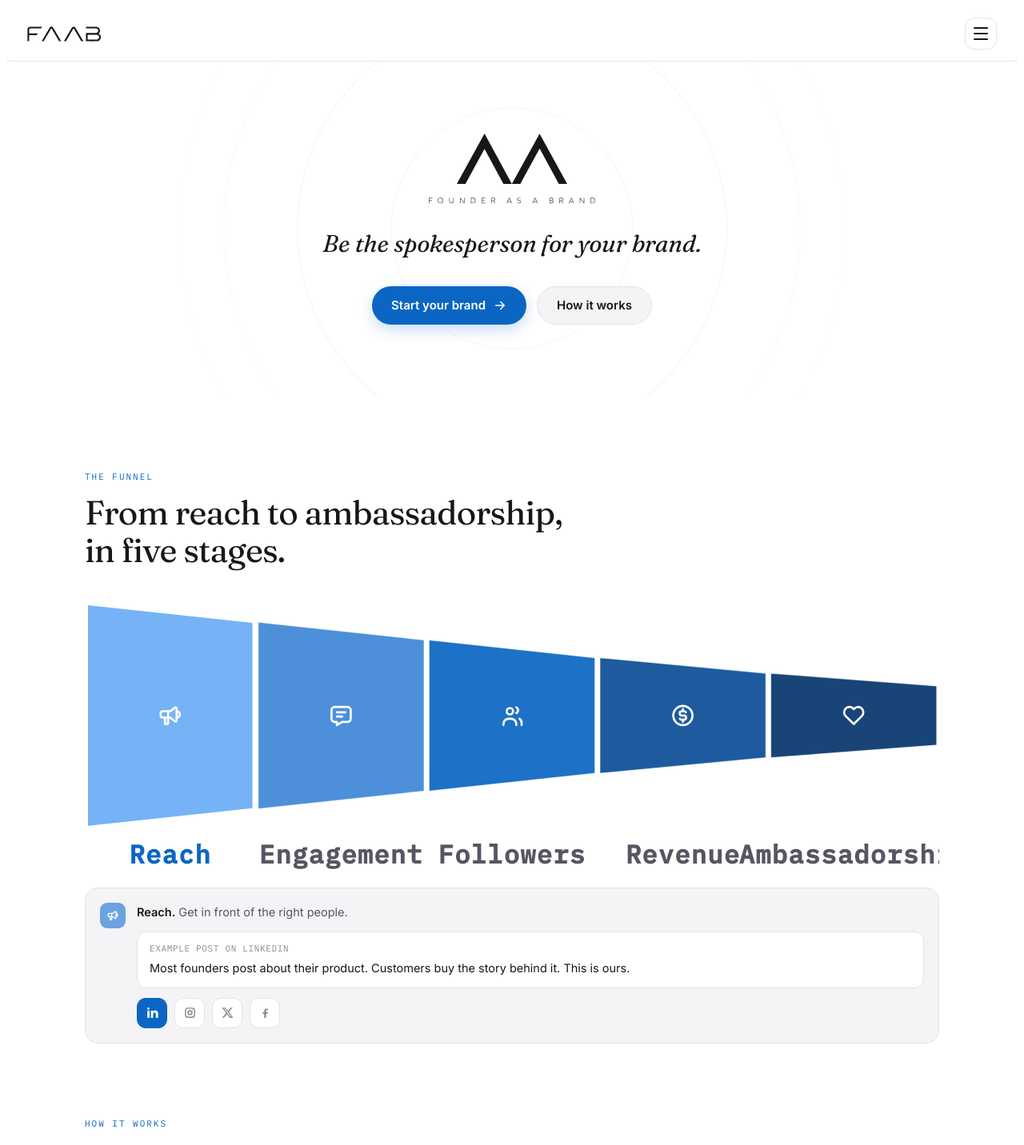
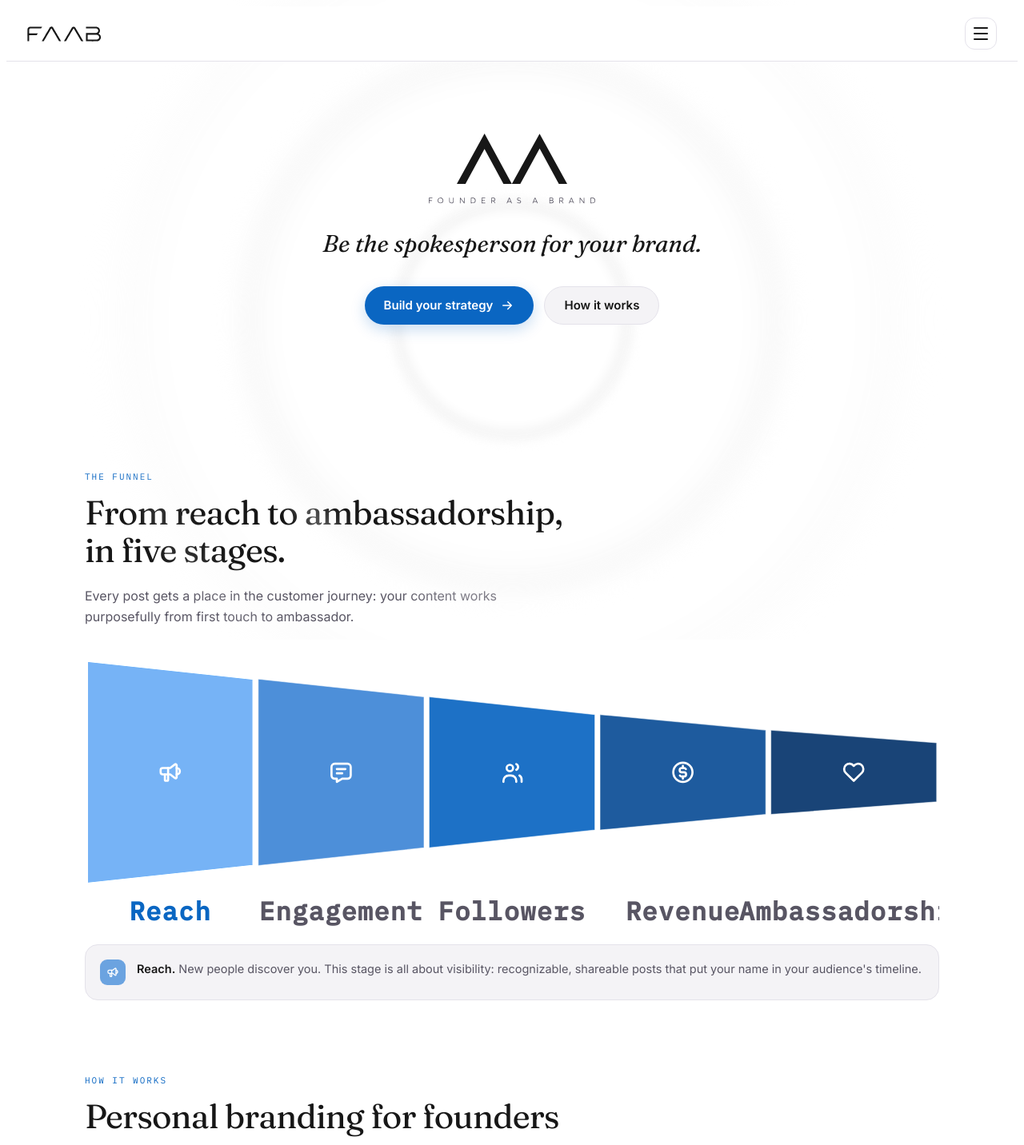
Before and after one commit to Fliimedia/Faab, a React (Vite) app: page / in a window 1280 px wide. Shown: the top 1432 px of the page at 80% size. Built offline with nearby package versions, Linux system fonts and the light colour scheme.

Commit message:
3D page ripple with tap bursts, journey per funnel phase, new CTA text, footer cleanup

```diff
--- a/faab.jsx
+++ b/faab.jsx
@@ -84,11 +84,11 @@ const Logo = {
 // ---------- i18n ----------
 const STR = {
   nl: {
-    start_brand: 'Start je merk', cta_how: 'Hoe het werkt',
+    start_brand: 'Bouw je strategie', cta_how: 'Hoe het werkt',
     hero_slogan: 'Wees de woordvoerder van je merk.',
-    nav_home: 'Home', nav_how: 'Hoe het werkt', nav_channels: 'Kanalen', nav_cms: 'CMS', nav_start: 'Start je merk',
+    nav_home: 'Home', nav_how: 'Hoe het werkt', nav_channels: 'Kanalen', nav_cms: 'CMS', nav_start: 'Bouw je strategie',
     eb_funnel: 'De funnel', funnel_h2a: 'Van bereik tot ambassadeurschap,', funnel_h2b: 'in vijf fasen.',
-    fn_example: 'Voorbeeldpost op',
+    funnel_lede: 'Elke post krijgt een plek in de klantreis: zo werkt je content gericht van eerste kennismaking naar ambassadeur.',
     eb_flow: 'Hoe het werkt', flow_h2: 'Personal branding voor founders',
     flow_lede: 'Keur posts simpelweg goed of af. Onze AI signaleert trending onderwerpen in jouw niche en zet kant-en-klare posts voor je klaar, op basis van jouw stijl, stem, persoonlijkheid en doelen.',
     eb_channels: 'Kanalen', channels_h2a: 'Een stem,', channels_h2b: 'vier kanalen.',
@@ -98,7 +98,6 @@ const STR = {
     rv3_t: 'Akkoord', rv3_d: 'Goedkeuren, aanpassen of afwijzen. Zonder jouw akkoord gaat niets live.',
     eb_contact: 'Contact', contact_h2a: 'Praat met ons over', contact_h2b: 'jouw founder-merk.',
     foot_tag: 'Founders zijn hun merk.', foot_app: 'App', foot_learn: 'Kanalen', foot_contact: 'Contact', foot_the_funnel: 'De funnel',
-    foot_base: 'FAAB. Gebouwd voor founders die met intentie posten.',
     lang_word: 'Taal',
     // onboarding
     ob_title: 'Start je merk', ob_ind_account: 'Account', ob_ind_channels: 'Kanalen', ob_ind_brand: 'Merk',
@@ -147,11 +146,11 @@ const STR = {
     ch_back: 'Alle kanalen', ch_cta: 'Start je merk op', example_word: 'Voorbeeld',
   },
   en: {
-    start_brand: 'Start your brand', cta_how: 'How it works',
+    start_brand: 'Build your strategy', cta_how: 'How it works',
     hero_slogan: 'Be the spokesperson for your brand.',
-    nav_home: 'Home', nav_how: 'How it works', nav_channels: 'Channels', nav_cms: 'CMS', nav_start: 'Start your brand',
+    nav_home: 'Home', nav_how: 'How it works', nav_channels: 'Channels', nav_cms: 'CMS', nav_start: 'Build your strategy',
     eb_funnel: 'The funnel', funnel_h2a: 'From reach to ambassadorship,', funnel_h2b: 'in five stages.',
-    fn_example: 'Example post on',
+    funnel_lede: 'Every post gets a place in the customer journey: your content works purposefully from first touch to ambassador.',
     eb_flow: 'How it works', flow_h2: 'Personal branding for founders',
     flow_lede: 'Simply approve or reject posts. Our AI signals trending niche topics and prepares ready made posts for you, based on your style, voice, personality and goals.',
     eb_channels: 'Channels', channels_h2a: 'One voice,', channels_h2b: 'four channels.',
@@ -161,7 +160,6 @@ const STR = {
     rv3_t: 'Approval', rv3_d: 'Approve, adjust or reject. Nothing goes live without your sign-off.',
     eb_contact: 'Contact', contact_h2a: 'Talk to us about', contact_h2b: 'your founder brand.',
     foot_tag: 'Founders are their brand.', foot_app: 'App', foot_learn: 'Channels', foot_contact: 'Contact', foot_the_funnel: 'The funnel',
-    foot_base: 'FAAB. Built for founders who post with intent.',
     lang_word: 'Language',
     ob_title: 'Start your brand', ob_ind_account: 'Account', ob_ind_channels: 'Channels', ob_ind_brand: 'Brand',
     ob_choice_h: 'How do you want to start?',
@@ -216,11 +214,11 @@ const WD = { nl: ['Ma', 'Di', 'Wo', 'Do', 'Vr', 'Za', 'Zo'], en: ['Mo', 'Tu', 'W
 
 // ---------- Funnel (with icons) ----------
 const FUNNEL = [
-  { id: 'reach', n: '01', ic: I.megaphone, t: { nl: 'Bereik', en: 'Reach' }, d: { nl: 'Kom in beeld bij de juiste mensen.', en: 'Get in front of the right people.' }, intent: 'maximize reach and get discovered by new people', c: '#6BA3E0', w: 100 },
-  { id: 'engagement', n: '02', ic: I.message, t: { nl: 'Interactie', en: 'Engagement' }, d: { nl: 'Zet views om in gesprek.', en: 'Turn views into conversation.' }, intent: 'spark comments, replies and conversation', c: '#3E86D6', w: 84 },
-  { id: 'followers', n: '03', ic: I.users, t: { nl: 'Volgers', en: 'Followers' }, d: { nl: 'Bouw een publiek dat terugkomt.', en: 'Build an audience that returns.' }, intent: 'give a clear reason to follow and come back', c: '#0A66C2', w: 68 },
-  { id: 'revenue', n: '04', ic: I.coin, t: { nl: 'Omzet', en: 'Revenue' }, d: { nl: 'Zet vertrouwen om in pipeline.', en: 'Turn trust into pipeline.' }, intent: 'build trust that softly leads to inbound and sales', c: '#0B4E96', w: 52 },
-  { id: 'ambassadorship', n: '05', ic: I.heart, t: { nl: 'Ambassadeurschap', en: 'Ambassadorship' }, d: { nl: 'Volgers verspreiden je merk.', en: 'Followers carry your brand.' }, intent: 'make existing fans want to share and advocate', c: '#06356C', w: 38 },
+  { id: 'reach', n: '01', ic: I.megaphone, t: { nl: 'Bereik', en: 'Reach' }, d: { nl: 'Kom in beeld bij de juiste mensen.', en: 'Get in front of the right people.' }, intent: 'maximize reach and get discovered by new people', j: { nl: 'Nieuwe mensen ontdekken je. In deze fase draait alles om zichtbaarheid: herkenbare, deelbare posts die je naam in de tijdlijn van je doelgroep zetten.', en: 'New people discover you. This stage is all about visibility: recognizable, shareable posts that put your name in your audience\u0027s timeline.' }, c: '#6BA3E0', w: 100 },
+  { id: 'engagement', n: '02', ic: I.message, t: { nl: 'Interactie', en: 'Engagement' }, d: { nl: 'Zet views om in gesprek.', en: 'Turn views into conversation.' }, intent: 'spark comments, replies and conversation', j: { nl: 'Kijkers worden deelnemers. Je posts nodigen uit tot reacties en gesprek, en elk gesprek vergroot je bereik en geloofwaardigheid.', en: 'Viewers become participants. Your posts invite comments and conversation, and every conversation grows your reach and credibility.' }, c: '#3E86D6', w: 84 },
+  { id: 'followers', n: '03', ic: I.users, t: { nl: 'Volgers', en: 'Followers' }, d: { nl: 'Bouw een publiek dat terugkomt.', en: 'Build an audience that returns.' }, intent: 'give a clear reason to follow and come back', j: { nl: 'Wie vaker waarde ziet, wil niets meer missen. Consistentie en herkenbaarheid zetten losse kijkers om in vaste volgers.', en: 'Whoever sees value repeatedly does not want to miss out. Consistency and recognizability turn loose viewers into loyal followers.' }, c: '#0A66C2', w: 68 },
+  { id: 'revenue', n: '04', ic: I.coin, t: { nl: 'Omzet', en: 'Revenue' }, d: { nl: 'Zet vertrouwen om in pipeline.', en: 'Turn trust into pipeline.' }, intent: 'build trust that softly leads to inbound and sales', j: { nl: 'Vertrouwen wordt omzet. Volgers die je expertise kennen, veranderen in aanvragen en klanten zodra je aanbod voorbijkomt.', en: 'Trust becomes revenue. Followers who know your expertise turn into inquiries and clients the moment your offer passes by.' }, c: '#0B4E96', w: 52 },
+  { id: 'ambassadorship', n: '05', ic: I.heart, t: { nl: 'Ambassadeurschap', en: 'Ambassadorship' }, d: { nl: 'Volgers verspreiden je merk.', en: 'Followers carry your brand.' }, intent: 'make existing fans want to share and advocate', j: { nl: 'Klanten en fans dragen je merk verder. Ze delen, taggen en bevelen aan, en brengen zo de volgende lichting bereik binnen.', en: 'Clients and fans carry your brand onward. They share, tag and recommend, bringing in the next wave of reach.' }, c: '#06356C', w: 38 },
 ];
 const phaseById = (id) => FUNNEL.find((f) => f.id === id) || FUNNEL[0];
 
@@ -412,6 +410,13 @@ export default function App() {
   const [intro, setIntro] = useState(true);
   const [view, setView] = useState('home'); // home | channel:<id> | onboarding | cms
   const [menu, setMenu] = useState(false);
+  const [bursts, setBursts] = useState([]);
+  function onBgTap(e) {
+    if (e.target.closest('button, a, input, textarea, select, label, [role="button"], .panel, .fnote, .ch-post-big, .cms, .topbar, .menu')) return;
+    const id = uid();
+    setBursts((b) => [...b.slice(-2), { id, x: e.clientX, y: e.clientY }]);
+    setTimeout(() => setBursts((b) => b.filter((x) => x.id !== id)), 1700);
+  }
 
   const [user, setUser] = useState(null); // { email, name }
   const [brand, setBrand] = useState(emptyBrand());
@@ -652,8 +657,13 @@ Write in ${langName(lang)}. Rules:
   ];
 
   return (
-    <div className="faab">
+    <div className="faab" onClick={onBgTap}>
       <style>{CSS}</style>
+
+      <div className="ripple-layer" aria-hidden="true">
+        <div className="ripple-center"><span /><span /><span /><span /></div>
+        {bursts.map((b) => <span key={b.id} className="ripple-burst" style={{ left: b.x + 'px', top: b.y + 'px' }} />)}
+      </div>
 
       {intro && (
         <div className="intro" onClick={() => setIntro(false)}>
@@ -728,7 +738,6 @@ Write in ${langName(lang)}. Rules:
             </div>
           </div>
           <div className="foot-base">
-            <span>{t('foot_base')}</span>
             <div className="lang-toggle" role="group" aria-label={t('lang_word')}>
               <button className={lang === 'nl' ? 'lang-on' : ''} onClick={() => setLang('nl')}>NL</button>
               <button className={lang === 'en' ? 'lang-on' : ''} onClick={() => setLang('en')}>EN</button>
@@ -743,11 +752,9 @@ Write in ${langName(lang)}. Rules:
 // ---------- Home ----------
 function FunnelViz({ t, lang }) {
   const [phase, setPhase] = useState('reach');
-  const [exCh, setExCh] = useState('linkedin');
   const W = 1000, H = 330, cy = 145, labelY = 318, segW = W / FUNNEL.length;
   const hs = [...FUNNEL.map((f) => f.w * 2.6), FUNNEL[FUNNEL.length - 1].w * 2.6 * 0.7];
   const f = FUNNEL.find((x) => x.id === phase) || FUNNEL[0];
-  const ch = channelById(exCh);
   return (
     <div className="hfunnel">
       <svg className="bowtie" viewBox={`0 0 ${W} ${H}`} role="group" aria-label={t('eb_funnel')}>
@@ -771,18 +778,7 @@ function FunnelViz({ t, lang }) {
       <div className="fnote">
         <span className="fnote-ic" style={{ background: f.c }}>{f.ic({ width: 16, height: 16 })}</span>
         <div className="fnote-body">
-          <p className="fnote-d"><b>{f.t[lang]}.</b> {f.d[lang]}</p>
-          <div className="fnote-ex">
-            <span className="fnote-ex-label">{t('fn_example')} {ch.name}</span>
-            <p className="fnote-ex-copy">{ch.ex[phase][lang]}</p>
-          </div>
-          <div className="fnote-channels">
-            {CHANNELS.map((c) => (
-              <button key={c.id} className={'fch' + (exCh === c.id ? ' fch-on' : '')} style={{ '--cc': c.c }} onClick={() => setExCh(c.id)} aria-label={c.name} aria-pressed={exCh === c.id}>
-                {c.ic({ width: 17, height: 17 })}
-              </button>
-            ))}
-          </div>
+          <p className="fnote-d"><b>{f.t[lang]}.</b> {f.j[lang]}</p>
         </div>
       </div>
     </div>
@@ -795,7 +791,6 @@ function Home({ t, lang, go }) {
   return (
     <main>
       <section className="hero wrap">
-        <div className="hero-ripple" aria-hidden="true"><span /><span /><span /><span /></div>
         {Logo.mark({ className: 'hero-mark' })}
         {Logo.subline({ className: 'hero-subline' })}
         <p className="tagline">{t('hero_slogan')}</p>
@@ -808,6 +803,7 @@ function Home({ t, lang, go }) {
       <section id="funnel" className="sect wrap">
         <div className="eyebrow">{t('eb_funnel')}</div>
         <h2 className="h2">{t('funnel_h2a')}<br className="bk" /> {t('funnel_h2b')}</h2>
+        <p className="sect-lede">{t('funnel_lede')}</p>
         <FunnelViz t={t} lang={lang} />
       </section>
 
@@ -1648,12 +1644,19 @@ const CSS = `
 .hero { position:relative; overflow:hidden; padding-top:90px; padding-bottom:90px; text-align:center; display:flex; flex-direction:column; align-items:center; }
 .hero-mark { position:relative; z-index:1; width:min(138px,31vw); height:auto; color:var(--ink); animation:fadeUp .8s ease both; }
 .hero-subline { position:relative; z-index:1; width:min(210px,47vw); height:auto; color:var(--mut); margin-top:16px; animation:fadeUp .8s ease .15s both; }
-.hero-ripple { position:absolute; inset:0; display:flex; align-items:center; justify-content:center; pointer-events:none; }
-.hero-ripple span { position:absolute; width:340px; height:340px; border-radius:50%; border:1.5px solid var(--paper); box-shadow:0 0 0 1px rgba(23,23,23,0.015) inset; animation:ripple 7s ease-out infinite; }
-.hero-ripple span:nth-child(2) { animation-delay:1.75s; }
-.hero-ripple span:nth-child(3) { animation-delay:3.5s; }
-.hero-ripple span:nth-child(4) { animation-delay:5.25s; }
-@keyframes ripple { 0% { transform:scale(.45); opacity:0; } 18% { opacity:1; } 100% { transform:scale(2.5); opacity:0; } }
+.ripple-layer { position:fixed; inset:0; pointer-events:none; overflow:hidden; z-index:0; }
+.ripple-center { position:absolute; inset:0; display:flex; align-items:center; justify-content:center; }
+.ripple-center span { position:absolute; width:min(420px,80vw); height:min(420px,80vw); border-radius:50%;
+  background:radial-gradient(circle, rgba(0,0,0,0) 56%, rgba(23,23,23,0.045) 65%, rgba(255,255,255,0.9) 71%, rgba(23,23,23,0.028) 77%, rgba(0,0,0,0) 84%);
+  filter:blur(6px); opacity:0; animation:ripple3d 10s ease-out infinite; }
+.ripple-center span:nth-child(2) { animation-delay:2.5s; }
+.ripple-center span:nth-child(3) { animation-delay:5s; }
+.ripple-center span:nth-child(4) { animation-delay:7.5s; }
+@keyframes ripple3d { 0% { transform:scale(0.22); opacity:0; } 14% { opacity:1; } 100% { transform:scale(3); opacity:0; } }
+.ripple-burst { position:absolute; width:240px; height:240px; margin-left:-120px; margin-top:-120px; border-radius:50%;
+  background:radial-gradient(circle, rgba(0,0,0,0) 52%, rgba(23,23,23,0.07) 63%, rgba(255,255,255,0.95) 70%, rgba(23,23,23,0.045) 77%, rgba(0,0,0,0) 85%);
+  filter:blur(4px); opacity:0; animation:rippleBurst 1.6s ease-out forwards; }
+@keyframes rippleBurst { 0% { transform:scale(0.12); opacity:0; } 16% { opacity:1; } 100% { transform:scale(2.4); opacity:0; } }
 .tagline { font-family:'Fraunces',serif; font-style:italic; font-size:clamp(19px,3.4vw,30px); color:var(--ink); margin:30px auto 34px; max-width:26ch; line-height:1.3; text-wrap:balance; position:relative; z-index:1; }
 .hero-cta { display:flex; gap:13px; justify-content:center; flex-wrap:wrap; position:relative; z-index:1; }
 
@@ -1677,10 +1680,6 @@ const CSS = `
 .fnote-body { display:flex; flex-direction:column; gap:12px; min-width:0; flex:1; }
 .fnote-d { margin:0; color:var(--mut); font-size:14.5px; line-height:1.6; }
 .fnote-d b { color:var(--ink); font-weight:600; }
-.fnote-ex { background:var(--white); border:1px solid var(--line); border-radius:12px; padding:13px 15px; }
-.fnote-ex-label { font-family:'IBM Plex Mono',monospace; font-size:11px; letter-spacing:0.06em; color:var(--dim); text-transform:uppercase; display:block; margin-bottom:6px; }
-.fnote-ex-copy { margin:0; font-size:14.5px; line-height:1.6; }
-.fnote-channels { display:flex; gap:9px; }
 .fch { width:38px; height:38px; border-radius:11px; border:1px solid var(--line); background:var(--white); color:var(--dim); display:inline-flex; align-items:center; justify-content:center; transition:color .15s, border-color .15s, transform .12s; }
 .fch:hover { transform:translateY(-1px); color:var(--cc); }
 .fch-on { color:#fff; background:var(--cc); border-color:var(--cc); }
@@ -1952,7 +1951,7 @@ const CSS = `
   .menu, .menu-item, .burger-bar, .fold-chev { transition:none; }
   .lockup-anim .lockup-word { animation:none; clip-path:none; }
   .lockup-anim .lockup-sub { animation:none; opacity:1; }
-  .hero-ripple span { animation:none; opacity:0.5; }
+  .ripple-center span, .ripple-burst { animation:none; opacity:0; }
   .intro { animation-duration:0.01s; animation-delay:0.6s; }
 }
 `;
```
